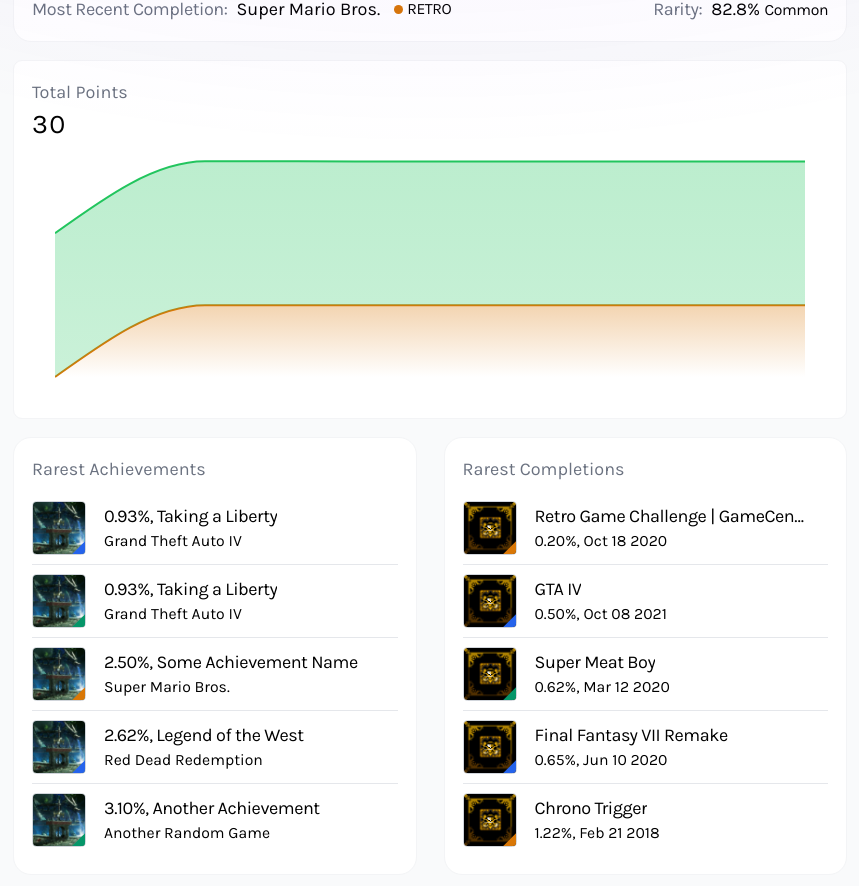
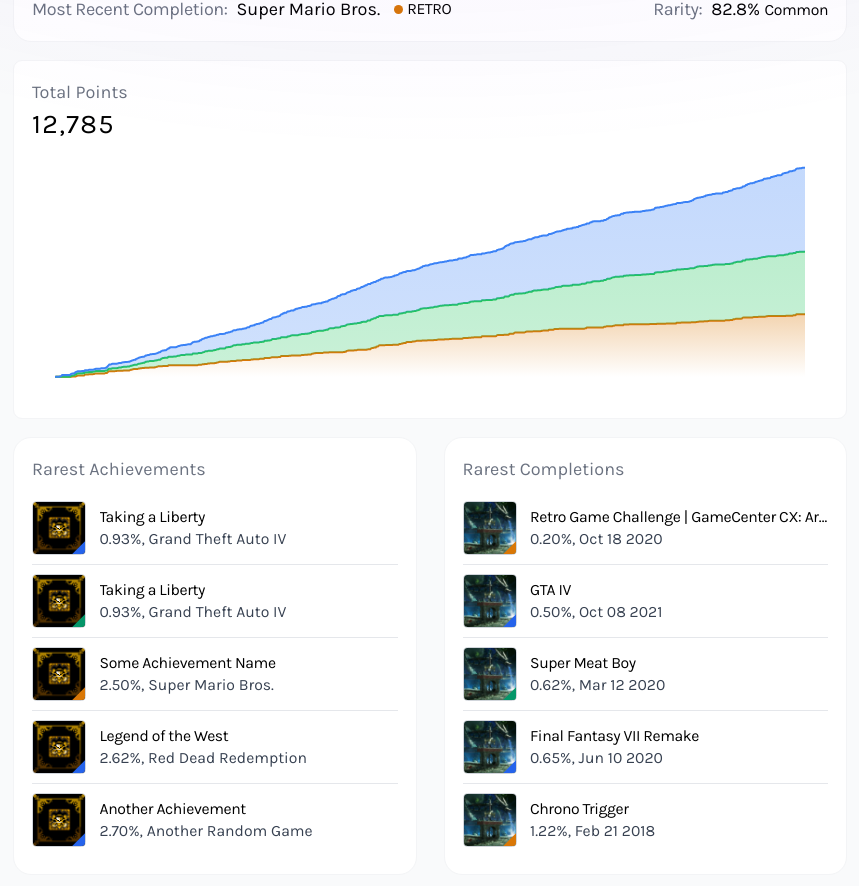
Before and after one commit to wescopeland/site, a Next.js app: page /gaming in a window 1280 px wide. Shown: the part 650-1536 px from the top of the page, without its empty margins (210-1069 px from the left). Built offline with nearby package versions, Linux system fonts and the light colour scheme.

Commit message:
feat(gaming): last tweaks to the root gaming page

```diff
--- /dev/null
+++ b/src/core/utils/formatPercentage.ts
@@ -0,0 +1,8 @@
+export const formatPercentage = (input: number) => {
+  const sanitized = input / 100;
+
+  return sanitized.toLocaleString(undefined, {
+    style: "percent",
+    minimumFractionDigits: 2
+  });
+};
--- a/src/gaming/components/+root/GamingRoot.tsx
+++ b/src/gaming/components/+root/GamingRoot.tsx
@@ -74,7 +74,7 @@
 
           <TotalPointsChartCard />
 
-          <div className="grid sm:grid-cols-2 gap-y-2 gap-x-6">
+          <div className="grid grid-cols-1 md:grid-cols-2 gap-y-2 gap-x-6">
             <RarestAchievementsCard />
             <RarestCompletionsCard />
           </div>
--- a/src/gaming/components/RarestAchievementsCard/RarestAchievementsCard.tsx
+++ b/src/gaming/components/RarestAchievementsCard/RarestAchievementsCard.tsx
@@ -1,88 +1,69 @@
 import type { VFC } from "react";
 
+import { formatPercentage } from "@/core/utils/formatPercentage";
 import type { PlatformId } from "@/gaming/models";
 
 import { BaseStatsCard } from "../BaseStatsCard";
-import { PlatformRibbon } from "../PlatformRibbon";
+import { RarityListItem } from "../RarityListItem";
+
+const rarestAchievements = [
+  {
+    achievementName: "Taking a Liberty",
+    rarityPercentage: 0.93,
+    gameName: "Grand Theft Auto IV",
+    platform: "psn",
+    imageSrc: "/static/images/achievement2.png"
+  },
+  {
+    achievementName: "Taking a Liberty",
+    rarityPercentage: 0.93,
+    gameName: "Grand Theft Auto IV",
+    platform: "xbox",
+    imageSrc: "/static/images/achievement2.png"
+  },
+  {
+    achievementName: "Some Achievement Name",
+    rarityPercentage: 2.5,
+    gameName: "Super Mario Bros.",
+    platform: "ra",
+    imageSrc: "/static/images/achievement2.png"
+  },
+  {
+    achievementName: "Legend of the West",
+    rarityPercentage: 2.62,
+    gameName: "Red Dead Redemption",
+    platform: "psn",
+    imageSrc: "/static/images/achievement2.png"
+  },
+  {
+    achievementName: "Another Achievement",
+    rarityPercentage: 2.7,
+    gameName: "Another Random Game",
+    platform: "psn",
+    imageSrc: "/static/images/achievement2.png"
+  }
+];
 
 export const RarestAchievementsCard: VFC = () => {
   return (
     <BaseStatsCard headingLabel="Rarest Achievements">
       <div className="mt-2 divide-y divide-gray-200 dark:divide-gray-700">
-        <RarestAchievementListing
-          achievementName="Taking a Liberty"
-          rarityPercentage={0.93}
-          gameName="Grand Theft Auto IV"
-          platform="psn"
-        />
-
-        <RarestAchievementListing
-          achievementName="Taking a Liberty"
-          rarityPercentage={0.93}
-          gameName="Grand Theft Auto IV"
-          platform="xbox"
-        />
-
-        <RarestAchievementListing
-          achievementName="Some Achievement Name"
-          rarityPercentage={2.5}
-          gameName="Super Mario Bros."
-          platform="ra"
-        />
-
-        <RarestAchievementListing
-          achievementName="Legend of the West"
-          rarityPercentage={2.62}
-          gameName="Red Dead Redemption"
-          platform="psn"
-        />
-
-        <RarestAchievementListing
-          achievementName="Another Achievement"
-          rarityPercentage={3.1}
-          gameName="Another Random Game"
-          platform="xbox"
-        />
+        {rarestAchievements.map((achievement) => (
+          <RarityListItem
+            key={`${achievement.achievementName}-${achievement.gameName}`}
+            platform={achievement.platform as PlatformId}
+            lineOneContent={<>{achievement.achievementName}</>}
+            lineTwoContent={
+              <>
+                {formatPercentage(achievement.rarityPercentage)}
+                {", "}
+                {achievement.gameName}
+              </>
+            }
+            imageSrc={achievement.imageSrc}
+          />
+        ))}
       </div>
     </BaseStatsCard>
   );
 };
-
-interface RarestAchievementListingProps {
-  achievementName: string;
-  gameName: string;
-  rarityPercentage: number;
-  platform: PlatformId;
-}
-
-const RarestAchievementListing: VFC<RarestAchievementListingProps> = ({
-  achievementName,
-  gameName,
-  rarityPercentage,
-  platform
-}) => {
-  return (
-    <div className="flex py-2">
-      <div className="relative overflow-hidden w-12 h-12 border dark:border-gray-600 border-gray-300 rounded">
-        <img className="object-cover" src="/static/images/achievement.png" />
-        <PlatformRibbon platform={platform} />
-      </div>
-
-      <div className="ml-4 flex justify-center flex-col">
-        <p className="tracking-tight truncate max-w-[230px] sm:max-w-[270px]">
-          {(rarityPercentage / 100).toLocaleString(undefined, {
-            style: "percent",
-            minimumFractionDigits: 2
-          })}
-          , {achievementName}
-        </p>
-
-        <p className="text-sm flex gap-x-2">
-          <span className="truncate max-w-[230px] sm:max-w-[270px]">
-            {gameName}
-          </span>
-        </p>
-      </div>
-    </div>
-  );
-};
--- a/src/gaming/components/RarestCompletionsCard/RarestCompletionsCard.tsx
+++ b/src/gaming/components/RarestCompletionsCard/RarestCompletionsCard.tsx
@@ -1,89 +1,70 @@
 import dayjs from "dayjs";
 import type { VFC } from "react";
 
+import { formatPercentage } from "@/core/utils/formatPercentage";
 import type { PlatformId } from "@/gaming/models";
 
 import { BaseStatsCard } from "../BaseStatsCard";
-import { PlatformRibbon } from "../PlatformRibbon";
+import { RarityListItem } from "../RarityListItem";
+
+const rarestCompletions = [
+  {
+    gameName: "Retro Game Challenge | GameCenter CX: Arino no Chousenjou",
+    rarityPercentage: 0.2,
+    completedOn: "10-18-2020",
+    platform: "ra",
+    imageSrc: "/static/images/achievement.png"
+  },
+  {
+    gameName: "GTA IV",
+    rarityPercentage: 0.5,
+    completedOn: "10-08-2021",
+    platform: "psn",
+    imageSrc: "/static/images/achievement.png"
+  },
+  {
+    gameName: "Super Meat Boy",
+    rarityPercentage: 0.62,
+    platform: "xbox",
+    completedOn: "03-12-2020",
+    imageSrc: "/static/images/achievement.png"
+  },
+  {
+    gameName: "Final Fantasy VII Remake",
+    rarityPercentage: 0.65,
+    platform: "psn",
+    completedOn: "06-10-2020",
+    imageSrc: "/static/images/achievement.png"
+  },
+  {
+    gameName: "Chrono Trigger",
+    rarityPercentage: 1.22,
+    platform: "ra",
+    completedOn: "02-21-2018",
+    imageSrc: "/static/images/achievement.png"
+  }
+];
 
 export const RarestCompletionsCard: VFC = () => {
   return (
     <BaseStatsCard headingLabel="Rarest Completions">
       <div className="mt-2 divide-y divide-gray-200 dark:divide-gray-700">
-        <RarestCompletionListing
-          gameName="Retro Game Challenge | GameCenter CX: Arino no Chousenjou"
-          rarityPercentage={0.2}
-          platform="ra"
-          completedOn={new Date("10-18-2020").toISOString()}
-        />
-
-        <RarestCompletionListing
-          gameName="GTA IV"
-          rarityPercentage={0.5}
-          platform="psn"
-          completedOn={new Date("10-08-2021").toISOString()}
-        />
-
-        <RarestCompletionListing
-          gameName="Super Meat Boy"
-          rarityPercentage={0.62}
-          platform="xbox"
-          completedOn={new Date("03-12-2020").toISOString()}
-        />
-
-        <RarestCompletionListing
-          gameName="Final Fantasy VII Remake"
-          rarityPercentage={0.65}
-          platform="psn"
-          completedOn={new Date("06-10-2020").toISOString()}
-        />
-
-        <RarestCompletionListing
-          gameName="Chrono Trigger"
-          rarityPercentage={1.22}
-          platform="ra"
-          completedOn={new Date("02-21-2018").toISOString()}
-        />
+        {rarestCompletions.map((completion) => (
+          <RarityListItem
+            key={`${completion.gameName}-${completion.platform}`}
+            platform={completion.platform as PlatformId}
+            lineOneContent={<>{completion.gameName}</>}
+            lineTwoContent={
+              <>
+                {formatPercentage(completion.rarityPercentage)}
+                {", "}
+                {dayjs(completion.completedOn).format("MMM DD YYYY")}
+              </>
+            }
+            imageSrc={completion.imageSrc}
+          />
+        ))}
       </div>
     </BaseStatsCard>
   );
 };
-
-interface RarestCompletionListingProps {
-  gameName: string;
-  rarityPercentage: number;
-  platform: PlatformId;
-  completedOn: string;
-}
-
-export const RarestCompletionListing: VFC<RarestCompletionListingProps> = ({
-  gameName,
-  rarityPercentage,
-  platform,
-  completedOn
-}) => {
-  return (
-    <div className="flex py-2">
-      <div className="relative w-12 h-12 border dark:border-gray-600 border-gray-300 rounded overflow-hidden">
-        <img className="object-cover" src="/static/images/achievement2.png" />
-        <PlatformRibbon platform={platform} />
-      </div>
-
-      <div className="ml-4 flex justify-center flex-col">
-        <p className="tracking-tight flex gap-x-2">
-          <span className="truncate max-w-[230px] sm:max-w-[270px]">
-            {gameName}
-          </span>
-        </p>
-
-        <p className="text-sm flex gap-x-2">
-          {(rarityPercentage / 100).toLocaleString(undefined, {
-            style: "percent",
-            minimumFractionDigits: 2
-          })}
-          , {dayjs(completedOn).format("MMM DD YYYY")}
-        </p>
-      </div>
-    </div>
-  );
-};
--- /dev/null
+++ b/src/gaming/components/RarityListItem/RarityListItem.tsx
@@ -0,0 +1,36 @@
+import type { ReactNode, VFC } from "react";
+
+import type { PlatformId } from "@/gaming/models";
+
+import { PlatformRibbon } from "../PlatformRibbon";
+
+interface RarityListItemProps {
+  imageSrc: string;
+  lineOneContent: ReactNode;
+  lineTwoContent: ReactNode;
+  platform: PlatformId;
+}
+
+export const RarityListItem: VFC<RarityListItemProps> = ({
+  imageSrc,
+  lineOneContent,
+  lineTwoContent,
+  platform
+}) => {
+  return (
+    <div className="flex py-2 text-sm">
+      <div className="relative overflow-hidden w-12 h-12 min-w-[3rem] border dark:border-gray-600 border-gray-300 rounded">
+        <img className="object-cover" src={imageSrc} />
+        <PlatformRibbon platform={platform} />
+      </div>
+
+      <div className="ml-3 my-auto truncate">
+        <p className="truncate tracking-tight">{lineOneContent}</p>
+
+        <p className="my-auto truncate text-gray-700 dark:text-gray-300">
+          {lineTwoContent}
+        </p>
+      </div>
+    </div>
+  );
+};
--- /dev/null
+++ b/src/gaming/components/RarityListItem/index.ts
@@ -0,0 +1 @@
+export * from "./RarityListItem";
--- a/src/gaming/components/TotalPointsChartCard/TotalPointsChartCard.tsx
+++ b/src/gaming/components/TotalPointsChartCard/TotalPointsChartCard.tsx
@@ -15,7 +15,7 @@
 const raColor = gamingServiceColors.ra.colors.light;
 
 export const TotalPointsChartCard: VFC = () => {
-  const data = generateData();
+  const data = generateData("2019-03-03");
   const finalDataNode = data.length > 0 ? data[data.length - 1] : null;
 
   return (
--- a/src/gaming/generateData.ts
+++ b/src/gaming/generateData.ts
@@ -16,22 +16,23 @@
   };
 };
 
-export const generateData = () => {
-  const nodeCount = 5;
+export const generateData = (startDate: string) => {
+  let activeDate = dayjs(startDate).subtract(1, "day");
+  let currentTotalPoints = 0;
+  let currentXboxPoints = 0;
+  let currentPlaystationPoints = 0;
+  let currentRetroPoints = 0;
 
-  let currentDate = new Date("07-15-2018");
-  let currentTotalPoints = 20;
-  let currentXboxPoints = 20;
-  let currentPlaystationPoints = 0;
-  let currentRetroAchievementsPoints = 0;
+  const today = dayjs();
+  const nodeCount = today.diff(activeDate, "days");
 
   const data: ChartDatum[] = [
     {
-      date: currentDate.toISOString(),
+      date: activeDate.toISOString(),
       totalPoints: currentTotalPoints,
       xboxPoints: currentXboxPoints,
       playstationPoints: currentPlaystationPoints,
-      retroAchievementsPoints: currentRetroAchievementsPoints
+      retroAchievementsPoints: currentRetroPoints
     }
   ];
 
@@ -44,7 +45,7 @@
       0, 0, 0, 5, 10, 15, 20, 25, 50
     ]);
 
-    currentDate = dayjs(currentDate).add(1, "day").toDate();
+    activeDate = dayjs(activeDate).add(1, "day");
     currentTotalPoints += earnedPoints;
 
     if (oneToThree === 1) {
@@ -52,15 +53,15 @@
     } else if (oneToThree === 2) {
       currentPlaystationPoints += earnedPoints;
     } else if (oneToThree === 3) {
-      currentRetroAchievementsPoints += earnedPoints;
+      currentRetroPoints += earnedPoints;
     }
 
     data.push({
-      date: currentDate.toISOString(),
+      date: activeDate.toISOString(),
       totalPoints: currentTotalPoints,
       xboxPoints: currentXboxPoints,
       playstationPoints: currentPlaystationPoints,
-      retroAchievementsPoints: currentRetroAchievementsPoints
+      retroAchievementsPoints: currentRetroPoints
     });
   }
 
```
